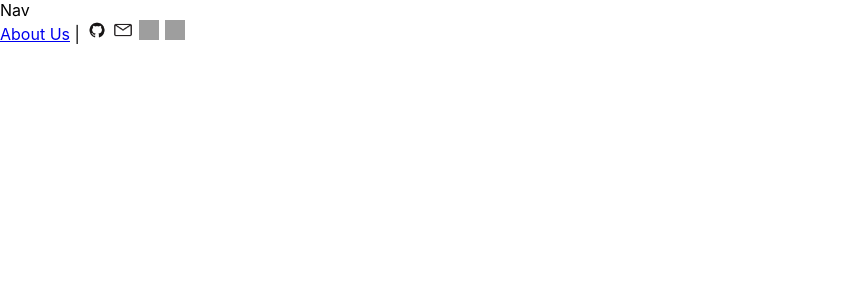
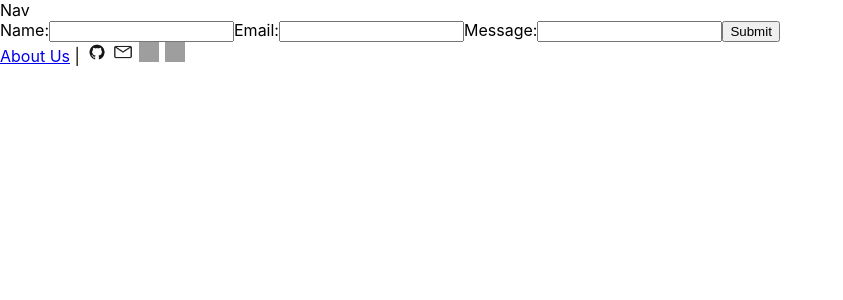
Before and after one commit to DesTede/personal_site, a React (Create React App) app: page /contact in a window 1280 px wide. Shown: the top 300 px of the page, without its empty margins (0-843 px from the left). Built offline with nearby package versions, Linux system fonts and the light colour scheme; grey boxes are pictures that could not be loaded.

Commit message:
Contact.tsx created

```diff
--- a/package.json
+++ b/package.json
@@ -10,6 +10,7 @@
     "@types/node": "^16.18.108",
     "@types/react": "^18.3.8",
     "@types/react-dom": "^18.3.0",
+    "emailjs-com": "^3.2.0",
     "react": "^18.3.1",
     "react-dom": "^18.3.1",
     "react-router-dom": "^6.26.2",
--- a/src/Components/LayoutArea/Footer/Footer.tsx
+++ b/src/Components/LayoutArea/Footer/Footer.tsx
@@ -3,7 +3,7 @@ import "./Footer.css";
 function Footer(): JSX.Element{
     return (
         <div className="Footer">
-            <NavLink className={"aboutBtn"} to={"/aboutemporium"}>About Us</NavLink>
+            <NavLink className={"aboutBtn"} to={"/about"}>About Us</NavLink>
             &nbsp;|&nbsp;
             <a href={"https://github.com/DesTede"} target={"_blank"} rel="noreferrer">
                 <img src={"images/GitHub-Mark-ea2971cee799.png"} alt={"github link"}/>
--- a/src/Sections/About/About.tsx
+++ b/src/Sections/About/About.tsx
@@ -1,7 +1,8 @@
 function About(): JSX.Element {
     return (
         <div>
-            {/* Your content here */}
+            ABout
+        {/*    add a CV download option!*/}
         </div>
     );
 }
--- a/src/Sections/Contact/Contact.tsx
+++ b/src/Sections/Contact/Contact.tsx
@@ -1,8 +1,55 @@
-function Contact(): JSX.Element {
+import React, {useState} from "react";
+import emailjs from "emailjs-com"
+
+
+const Contact = ()=> {
+    const [formData, setFormData] = useState({name: "", email: "", message:""});
+    const [status, setStatus] = useState(null);
+
+    const handleChange = (e)=> {
+        const {name, value} = e.target;
+        setFormData({...formData, [name]: value});
+    };
+
+    const handleSubmit = (e)=> {
+        e.preventDefault();
+
+        const serviceId = "service_8ms886o"
+        const templateId = "template_igj9fbp"
+        const publicKey = "vjb14JMG4iXgWfwrQ"
+
+        emailjs.send(serviceId, templateId, formData, publicKey)
+            .then((Response) => {
+            setStatus("Success! Your message has been sent.")
+            setFormData({name: "", email: "", message: ""})
+        },
+        (error) => {
+            setStatus("Error! Please try again.")
+        })
+
+    };
+
     return (
-        <div>
-            {/* Your content here */}
-        </div>
+        <form onSubmit={handleSubmit}>
+            <label>
+                Name:
+                <input type={"text"} name={"name"} value={formData.name} onChange={handleChange} required={true}/>
+            </label>
+
+            <label>
+                Email:
+                <input type={"email"} name={"email"} value={formData.email} onChange={handleChange} required={true}/>
+            </label>
+
+            <label>
+                Message:
+                <input type={"text"} name={"message"} value={formData.message} onChange={handleChange} minLength={20} required={true}/>
+            </label>
+
+            <button type={"submit"}>
+                Submit
+            </button>
+        </form>
     );
 }
 
--- a/src/Sections/Experience/Experience.tsx
+++ b/src/Sections/Experience/Experience.tsx
@@ -1,7 +1,7 @@
 function Experience(): JSX.Element {
     return (
         <div>
-            {/* Your content here */}
+            Experience
         </div>
     );
 }
--- a/src/Sections/Projects/Projects.tsx
+++ b/src/Sections/Projects/Projects.tsx
@@ -1,7 +1,7 @@
 function Projects(): JSX.Element {
     return (
         <div>
-            {/* Your content here */}
+            Projects
         </div>
     );
 }
--- a/src/Sections/Skills/Skills.tsx
+++ b/src/Sections/Skills/Skills.tsx
@@ -1,7 +1,7 @@
 function Skills(): JSX.Element {
     return (
         <div>
-            {/* Your content here */}
+            Skills
         </div>
     );
 }
```
Also changed, not shown: 1 other file (tests, documents, lock files or other folders).
